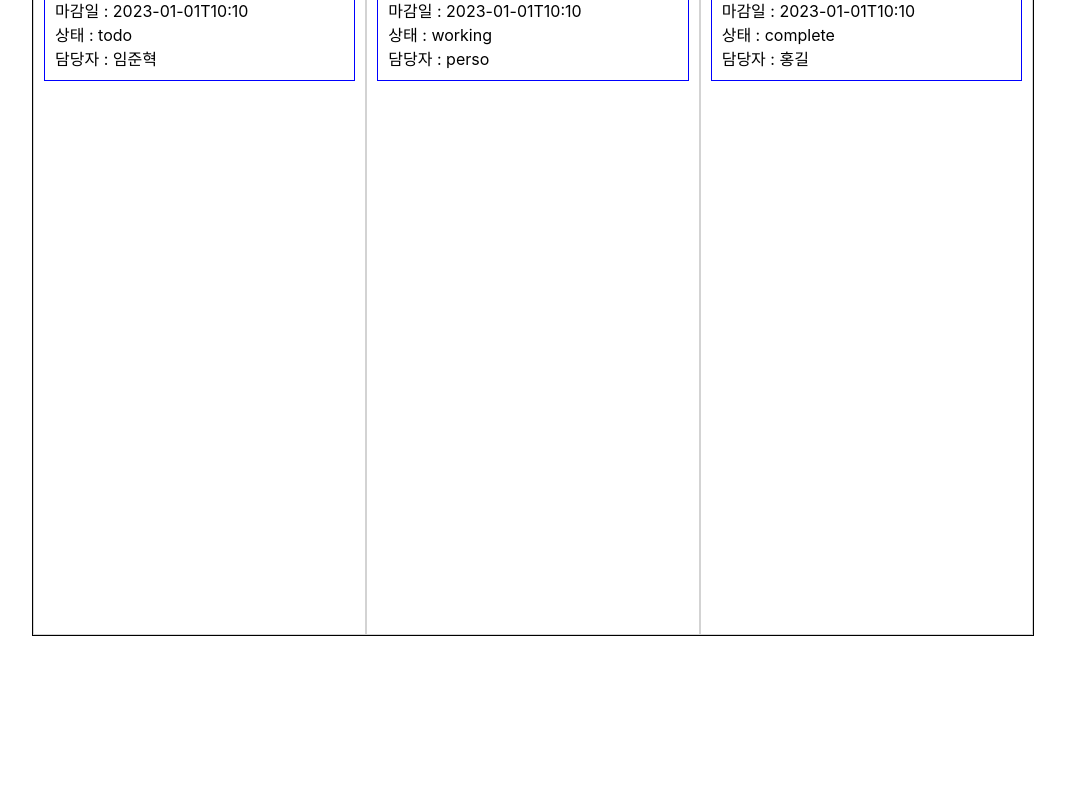
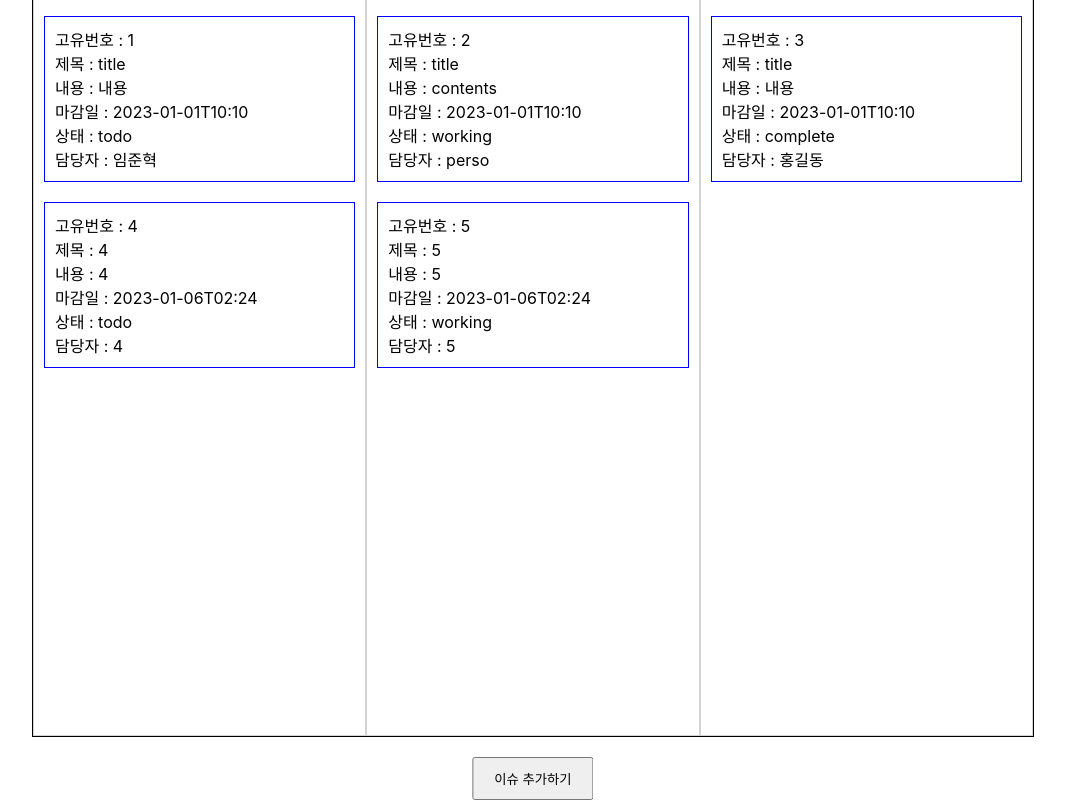
Before and after one commit to wanted-pre-onboarding-8team/pre-onboarding-8th-2-8, a React (Create React App) app: page / in a window 1280 px wide. Shown: the part 165-965 px from the top of the page, without its empty margins (107-1172 px from the left). Before the commit the page ends 801 px from the top, so only its background shows below. Built offline with nearby package versions, Linux system fonts and the light colour scheme; data requests are answered from the project's data file.

Commit message:
feat: 이슈 리스트 추가 기능 구현

```diff
--- a/db.json
+++ b/db.json
@@ -14,8 +14,7 @@
       "contents": "contents",
       "deadline": "2023-01-01T10:10",
       "state": "working",
-      "person": "perso",
-      "content": "contents"
+      "person": "perso"
     },
     {
       "id": 3,
@@ -23,8 +22,23 @@
       "contents": "내용",
       "deadline": "2023-01-01T10:10",
       "state": "complete",
-      "person": "홍길",
-      "content": "contents"
+      "person": "홍길동"
+    },
+    {
+      "id": 4,
+      "title": "4",
+      "contents": "4",
+      "deadline": "2023-01-06T02:24",
+      "state": "todo",
+      "person": "4"
+    },
+    {
+      "id": 5,
+      "title": "5",
+      "contents": "5",
+      "deadline": "2023-01-06T02:24",
+      "state": "working",
+      "person": "5"
     }
   ]
 }
--- a/src/apis/issue.js
+++ b/src/apis/issue.js
@@ -4,7 +4,7 @@ export const getIssue = () => {
   return client.get('/issueList');
 };
 
-export const createIssue = async issue => {
+export const addIssue = async issue => {
   return await client.post('/issueList', issue);
 };
 
--- a/src/components/Input/InputState.js
+++ b/src/components/Input/InputState.js
@@ -1,15 +1,17 @@
 import React, { useState } from 'react';
 import { useSelector } from 'react-redux';
 import styled from 'styled-components';
+
 import S from './Input.Styled';
 
-const InputState = () => {
+const InputState = ({ bringState }) => {
   const { ISSUE_DETAIL } = useSelector(state => state.issue);
   const [issueState, setIssueState] = useState(ISSUE_DETAIL.state);
 
   // 클릭 시 이슈 상태 변경
   const onClickChangeState = e => {
     setIssueState(e.target.value);
+    bringState(e.target.value);
   };
 
   return (
--- /dev/null
+++ b/src/components/Modal/IssueAddModal.js
@@ -0,0 +1,59 @@
+import InputContent from 'components/Input/InputContent';
+import InputDeadline from 'components/Input/InputDeadline';
+import InputPerson from 'components/Input/InputPerson';
+import InputState from 'components/Input/InputState';
+import InputTitle from 'components/Input/InputTitle';
+import useIssue from 'hooks/useIssue';
+import React, { useEffect, useState } from 'react';
+import { useDispatch, useSelector } from 'react-redux';
+import { SET_ADD_ISSUE_FLAG } from 'slices/issueSlice';
+import utilClickOutside from 'utils/utilClickOutside';
+
+import S from './Modal.Styled';
+
+const IssueAddModal = () => {
+  const dispatch = useDispatch();
+  const { handleAddIssue } = useIssue();
+  const { ISSUE_LIST } = useSelector(state => state.issue);
+  const { modalRef, handleClickOutside } = utilClickOutside();
+
+  // 이슈 모달 창 외부 클릭 시 모달 창 끄기 이벤트 등록 및 삭제
+  useEffect(() => {
+    document.addEventListener('mousedown', handleClickOutside);
+    return () => {
+      document.removeEventListener('mousedown', handleClickOutside);
+    };
+  }, []);
+
+  // InputState에서 이슈 상태를 가져옴
+  const [state, setIssueState] = useState(undefined);
+  const bringState = state => {
+    setIssueState(state);
+  };
+  // 이슈 추가
+  const onAddIssue = () => {
+    const id = ISSUE_LIST.TODOS.length + ISSUE_LIST.WORKINGS.length + ISSUE_LIST.COMPLETES.length + 1;
+    const title = document.getElementsByName('title')[0].value;
+    const contents = document.getElementsByName('content')[0].value;
+    const deadline = document.getElementsByName('deadline')[0].value;
+    const person = document.getElementsByName('person')[0].value;
+    // 비어있지 않은지 확인, 안비어있으면 이슈 추가
+    if ((id && title && contents && deadline && state && person) ?? true)
+      handleAddIssue({ id, title, contents, deadline, state, person });
+    else alert('추가할 이슈의 내용이 비었는지 확인하세요');
+    dispatch(SET_ADD_ISSUE_FLAG(false));
+  };
+
+  return (
+    <S.DetailContainer id="addModal" className="modal" ref={modalRef}>
+      <InputTitle />
+      <InputContent />
+      <InputDeadline />
+      <InputState bringState={bringState} />
+      <InputPerson />
+      <S.SubmitButton onClick={onAddIssue}>이슈 추가</S.SubmitButton>
+    </S.DetailContainer>
+  );
+};
+
+export default IssueAddModal;
--- a/src/components/Modal/IssueDetailModal.js
+++ b/src/components/Modal/IssueDetailModal.js
@@ -17,12 +17,13 @@ const IssueDetailModal = () => {
   const { handlePatchIssue } = useIssue();
   const { ISSUE_DETAIL } = useSelector(state => state.issue, shallowEqual);
 
+  // 이슈 모달 창 외부 클릭 시 모달 창 끄기 이벤트 등록 및 삭제
   useEffect(() => {
     document.addEventListener('mousedown', handleClickOutside);
     return () => {
       document.removeEventListener('mousedown', handleClickOutside);
     };
-  });
+  }, []);
 
   const onPatchIssue = () => {
     const id = ISSUE_DETAIL.id;
--- /dev/null
+++ b/src/constants/issue.js
@@ -0,0 +1,8 @@
+export const ISSUE_DETAIL_INITIALSTATE = {
+  id: undefined,
+  title: undefined,
+  contents: undefined,
+  deadline: undefined,
+  state: undefined,
+  person: undefined,
+};
--- a/src/hooks/useIssue.js
+++ b/src/hooks/useIssue.js
@@ -1,6 +1,6 @@
-import { getIssue, patchIssue } from 'apis/issue';
+import { addIssue, getIssue, patchIssue } from 'apis/issue';
 import { useDispatch, useSelector } from 'react-redux';
-import { SET_ISSUE_LIST, SET_SHOW_ISSUE_DETAIL } from 'slices/issueSlice';
+import { SET_ISSUE_DETAIL, SET_ISSUE_LIST } from 'slices/issueSlice';
 
 const useIssue = () => {
   const dispatch = useDispatch();
@@ -29,9 +29,13 @@ const useIssue = () => {
     };
 
     // 찾은 이슈 상세정보를 Redux에 저장
-    if (state === 'todo') dispatch(SET_SHOW_ISSUE_DETAIL(ISSUE_LIST.TODOS.find(findId)));
-    else if (state === 'working') dispatch(SET_SHOW_ISSUE_DETAIL(ISSUE_LIST.WORKINGS.find(findId)));
-    else if (state === 'complete') dispatch(SET_SHOW_ISSUE_DETAIL(ISSUE_LIST.COMPLETES.find(findId)));
+    if (state === 'todo') dispatch(SET_ISSUE_DETAIL(ISSUE_LIST.TODOS.find(findId)));
+    else if (state === 'working') dispatch(SET_ISSUE_DETAIL(ISSUE_LIST.WORKINGS.find(findId)));
+    else if (state === 'complete') dispatch(SET_ISSUE_DETAIL(ISSUE_LIST.COMPLETES.find(findId)));
+  };
+
+  const handleAddIssue = issueInfo => {
+    addIssue(issueInfo).then(() => handleGetIssue());
   };
 
   const handlePatchIssue = async changePoint => {
@@ -39,7 +43,7 @@ const useIssue = () => {
     handleGetIssue();
   };
 
-  return { handleGetIssue, handleShowDetailIssue, handlePatchIssue };
+  return { handleGetIssue, handleShowDetailIssue, handleAddIssue, handlePatchIssue };
 };
 
 export default useIssue;
--- a/src/pages/Main.js
+++ b/src/pages/Main.js
@@ -1,18 +1,26 @@
-import React, { Suspense, useEffect } from 'react';
-import styled from 'styled-components';
 import IssueContainer from 'components/IssueContainer';
-import { useSelector } from 'react-redux';
+import IssueAddModal from 'components/Modal/IssueAddModal';
 import IssueDetailModal from 'components/Modal/IssueDetailModal';
 import useIssue from 'hooks/useIssue';
+import React, { Suspense, useEffect } from 'react';
+import { useDispatch, useSelector } from 'react-redux';
+import { SET_ADD_ISSUE_FLAG } from 'slices/issueSlice';
+import styled from 'styled-components';
 
 const Main = () => {
+  const dispatch = useDispatch();
   const { handleGetIssue } = useIssue();
-  const { ISSUE_LIST, SHOW_ISSUE_DETAIL_FLAG } = useSelector(state => state.issue);
+  const { ISSUE_LIST, SHOW_ISSUE_DETAIL_FLAG, SHOW_ADD_ISSUE_FLAG } = useSelector(state => state.issue);
 
   // 첫 렌더링 시 이슈 가져오기
   useEffect(() => {
     handleGetIssue();
   }, []);
+
+  // 이슈 추가 창 띄우기
+  const onClickAddIssueModal = () => {
+    dispatch(SET_ADD_ISSUE_FLAG(true));
+  };
 
   return (
     <Suspense fallback={'...Loading'}>
@@ -21,7 +29,9 @@ const Main = () => {
         <IssueContainer title={'작업 중'} issueList={ISSUE_LIST.WORKINGS} />
         <IssueContainer title={'완료'} issueList={ISSUE_LIST.COMPLETES} />
       </MainWrapper>
+      <ShowAddIssue onClick={onClickAddIssueModal}>이슈 추가하기</ShowAddIssue>
       {SHOW_ISSUE_DETAIL_FLAG && <IssueDetailModal />}
+      {SHOW_ADD_ISSUE_FLAG && <IssueAddModal />}
     </Suspense>
   );
 };
@@ -29,12 +39,18 @@ const Main = () => {
 const MainWrapper = styled.main`
   border: 1px solid black;
   display: flex;
-  position: absolute;
-  left: 50%;
-  top: 50%;
-  transform: translate(-50%, -50%);
+  margin: 0 auto;
+  margin-top: 100px;
   width: 1000px;
   height: 800px;
 `;
 
+const ShowAddIssue = styled.button`
+  position: absolute;
+  left: 50%;
+  transform: translateX(-50%);
+  margin-top: 20px;
+  padding: 10px 20px;
+`;
+
 export default Main;
--- a/src/slices/issueSlice.js
+++ b/src/slices/issueSlice.js
@@ -1,6 +1,7 @@
 import { createSlice } from '@reduxjs/toolkit';
 
 const initialState = {
+  // 이슈 리스트
   ISSUE_LIST: {
     TODOS: [],
     WORKINGS: [],
@@ -17,6 +18,8 @@ const initialState = {
   },
   // 이슈의 상세정보를 띄울지 말지 정하는 플래그
   SHOW_ISSUE_DETAIL_FLAG: false,
+  // 이슈 추가 창을 띄울지 말지 정하는 플래그
+  SHOW_ADD_ISSUE_FLAG: false,
 };
 
 const issueSlice = createSlice({
@@ -31,16 +34,15 @@ const issueSlice = createSlice({
     SET_ISSUE_DETAIL(state, action) {
       state.ISSUE_DETAIL = action.payload;
     },
-    SET_SHOW_ISSUE_DETAIL(state, action) {
-      state.ISSUE_DETAIL = action.payload;
-    },
     SET_SHOW_ISSUE_DETAIL_FLAG(state, action) {
       state.SHOW_ISSUE_DETAIL_FLAG = action.payload;
+    },
+    SET_ADD_ISSUE_FLAG(state, action) {
+      state.SHOW_ADD_ISSUE_FLAG = action.payload;
     },
   },
 });
 
-export const { SET_ISSUE_LIST, SET_ISSUE_DETAIL, SET_SHOW_ISSUE_DETAIL, SET_SHOW_ISSUE_DETAIL_FLAG } =
-  issueSlice.actions;
+export const { SET_ISSUE_LIST, SET_ISSUE_DETAIL, SET_SHOW_ISSUE_DETAIL_FLAG, SET_ADD_ISSUE_FLAG } = issueSlice.actions;
 
 export default issueSlice;
--- a/src/utils/utilClickOutside.js
+++ b/src/utils/utilClickOutside.js
@@ -1,6 +1,7 @@
+import { ISSUE_DETAIL_INITIALSTATE } from 'constants/issue';
 import { useRef } from 'react';
 import { useDispatch } from 'react-redux';
-import { SET_SHOW_ISSUE_DETAIL_FLAG } from 'slices/issueSlice';
+import { SET_ADD_ISSUE_FLAG, SET_ISSUE_DETAIL, SET_SHOW_ISSUE_DETAIL_FLAG } from 'slices/issueSlice';
 
 const utilClickOutside = () => {
   const dispatch = useDispatch();
@@ -10,10 +11,10 @@ const utilClickOutside = () => {
     const modal = document.querySelector('.modal');
 
     if (modalRef && !modalRef.current.contains(e.target)) {
-      if (modal.id === 'addModal') {
-        console.log('addModal');
-      } else if (modal.id === 'detailModal') {
+      if (modal.id === 'addModal') dispatch(SET_ADD_ISSUE_FLAG(false));
+      else if (modal.id === 'detailModal') {
         dispatch(SET_SHOW_ISSUE_DETAIL_FLAG(false));
+        dispatch(SET_ISSUE_DETAIL(ISSUE_DETAIL_INITIALSTATE));
       }
     }
   };
```
